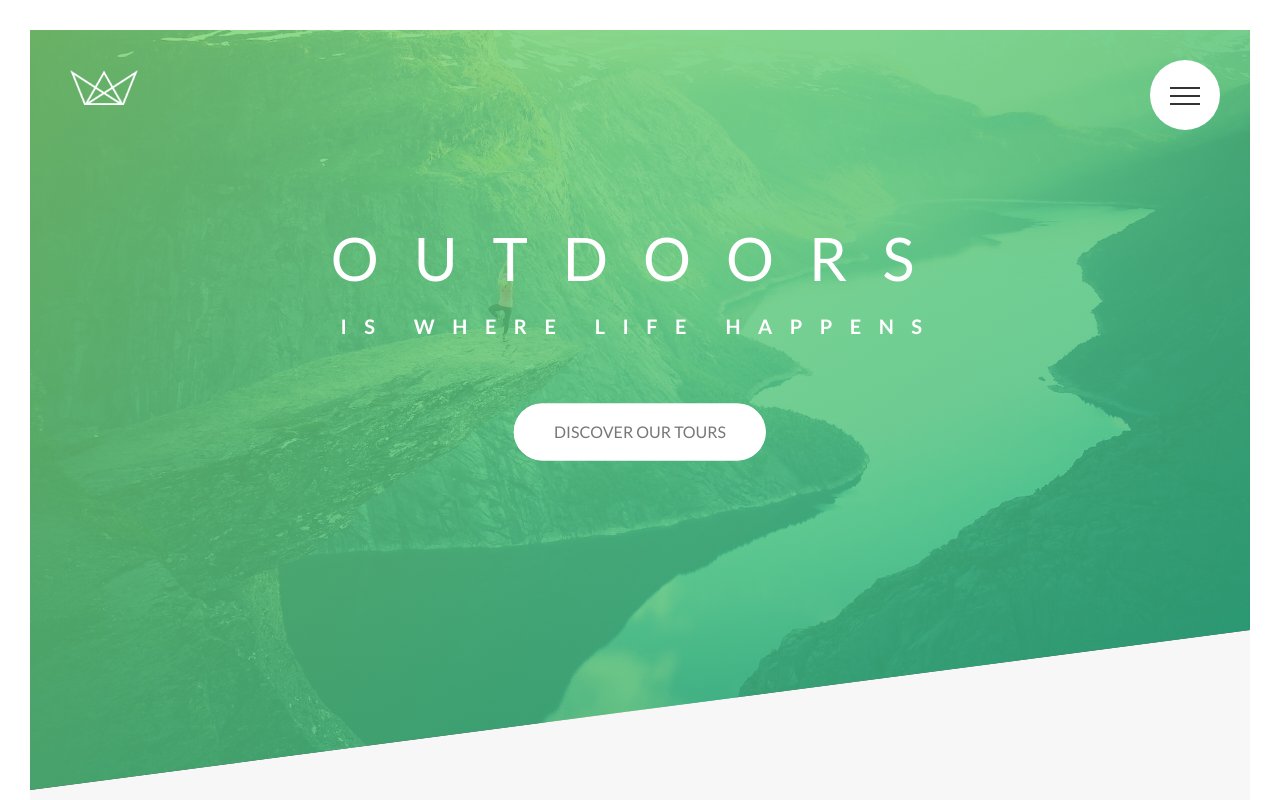
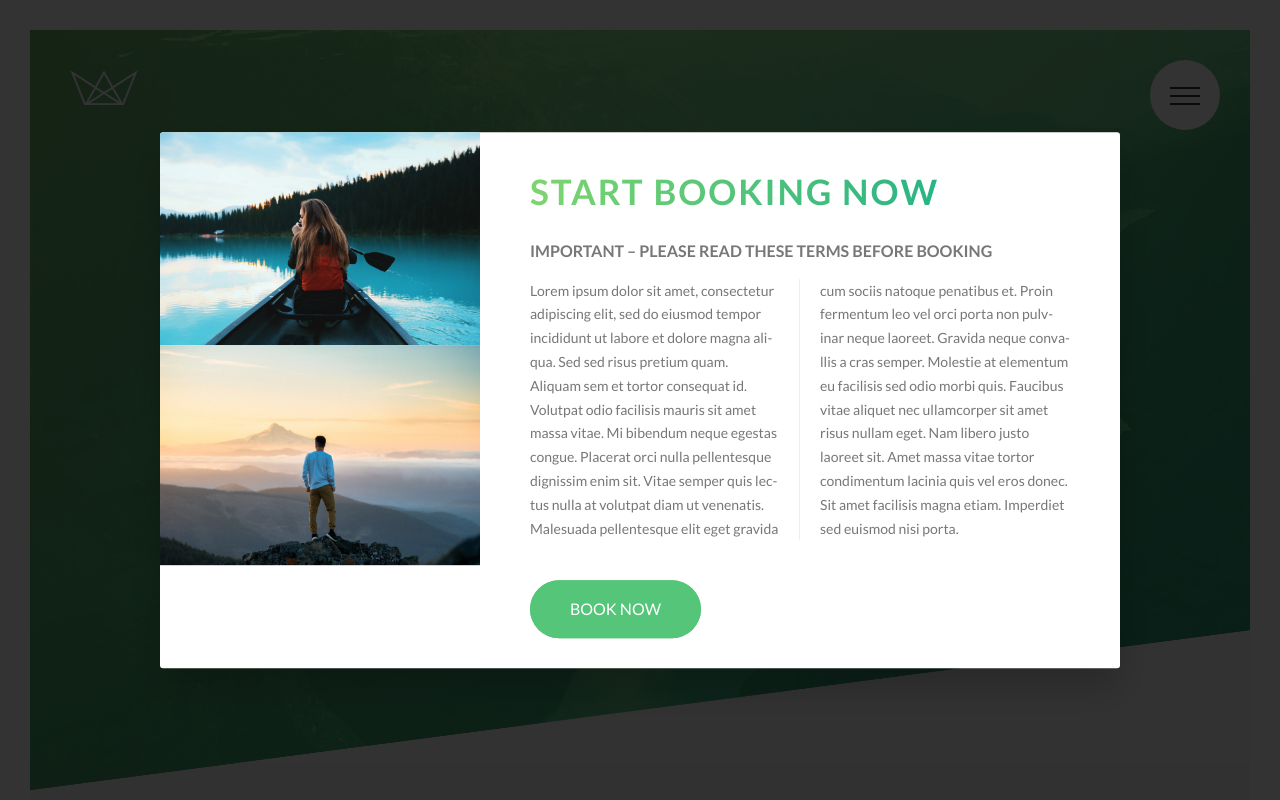
Before and after one commit to Souravbanerjeedata/Natour--Touring-Landing-Page, a website: page index.html in a window 1280 px wide. Shown: the top 800 px of the page. Drawn offline with Linux system fonts and the light colour scheme.

Commit message:
Building pure css popup

```diff
--- a/index.html
+++ b/index.html
@@ -429,5 +429,39 @@
         </div>
       </div>
     </footer>
+
+    <div class="popup">
+      <div class="popup__content">
+        <div class="popup__left">
+          <img src="img/nat-8.jpg" alt="Tour Photo" class="popup__img" />
+          <img src="img/nat-9.jpg" alt="Tour photo" class="popup__img" />
+        </div>
+        <div class="popup__right">
+          <h2 class="u-margin-bottom-small heading-secondary">
+            Start booking now
+          </h2>
+          <h3 class="u-margin-bottom-small heading-tertiary">
+            Important &ndash; Please read these terms before booking
+          </h3>
+          <p class="popup__text">
+            Lorem ipsum dolor sit amet, consectetur adipiscing elit, sed do
+            eiusmod tempor incididunt ut labore et dolore magna aliqua. Sed sed
+            risus pretium quam. Aliquam sem et tortor consequat id. Volutpat
+            odio facilisis mauris sit amet massa vitae. Mi bibendum neque
+            egestas congue. Placerat orci nulla pellentesque dignissim enim sit.
+            Vitae semper quis lectus nulla at volutpat diam ut venenatis.
+            Malesuada pellentesque elit eget gravida cum sociis natoque
+            penatibus et. Proin fermentum leo vel orci porta non pulvinar neque
+            laoreet. Gravida neque convallis a cras semper. Molestie at
+            elementum eu facilisis sed odio morbi quis. Faucibus vitae aliquet
+            nec ullamcorper sit amet risus nullam eget. Nam libero justo laoreet
+            sit. Amet massa vitae tortor condimentum lacinia quis vel eros
+            donec. Sit amet facilisis magna etiam. Imperdiet sed euismod nisi
+            porta.
+          </p>
+          <a href="#" class="btn btn--green">Book now</a>
+        </div>
+      </div>
+    </div>
   </body>
 </html>
--- /dev/null
+++ b/sass/components/_popup.scss
@@ -0,0 +1,54 @@
+.popup {
+  width: 100%;
+  height: 100vh;
+  position: fixed;
+  top: 0;
+  left: 0;
+  background-color: rgba($color-black, 0.8);
+  z-index: 9999;
+
+  &__content {
+    @include centerText;
+    width: 75%;
+    height: 50rem;
+    background-color: $color-white;
+    box-shadow: 0 2rem 4rem rgba($color-black, 0.2);
+    border-radius: 3px;
+    display: table;
+    overflow: hidden;
+  }
+
+  &__img {
+    width: 100%;
+    display: block;
+  }
+
+  &__left {
+    width: 33.333333%;
+    display: table-cell;
+  }
+
+  &__right {
+    width: 66.666667%;
+    display: table-cell;
+    vertical-align: middle;
+    padding: 3rem 5rem;
+  }
+
+  &__text {
+    font-size: 1.4rem;
+    margin-bottom: 4rem;
+
+    -moz-column-count: 2;
+    -moz-column-gap: 4rem;
+    -moz-column-rule: 1px solid $color-grey-light-2;
+    column-count: 2;
+    column-gap: 4rem;
+    column-rule: 1px solid $color-grey-light-2;
+
+    -moz-hyphens: auto;
+    -ms-hyphens: auto;
+    -webkit-hyphens: auto;
+    hyphens: auto;
+  }
+}
--- a/sass/main.scss
+++ b/sass/main.scss
@@ -16,6 +16,7 @@
 @import "components/compositions";
 @import "components/feature-box";
 @import "components/story";
+@import "components/popup";
 
 @import "layout/header";
 @import "layout/grid";
```
Also changed, not shown: css/style.css.
